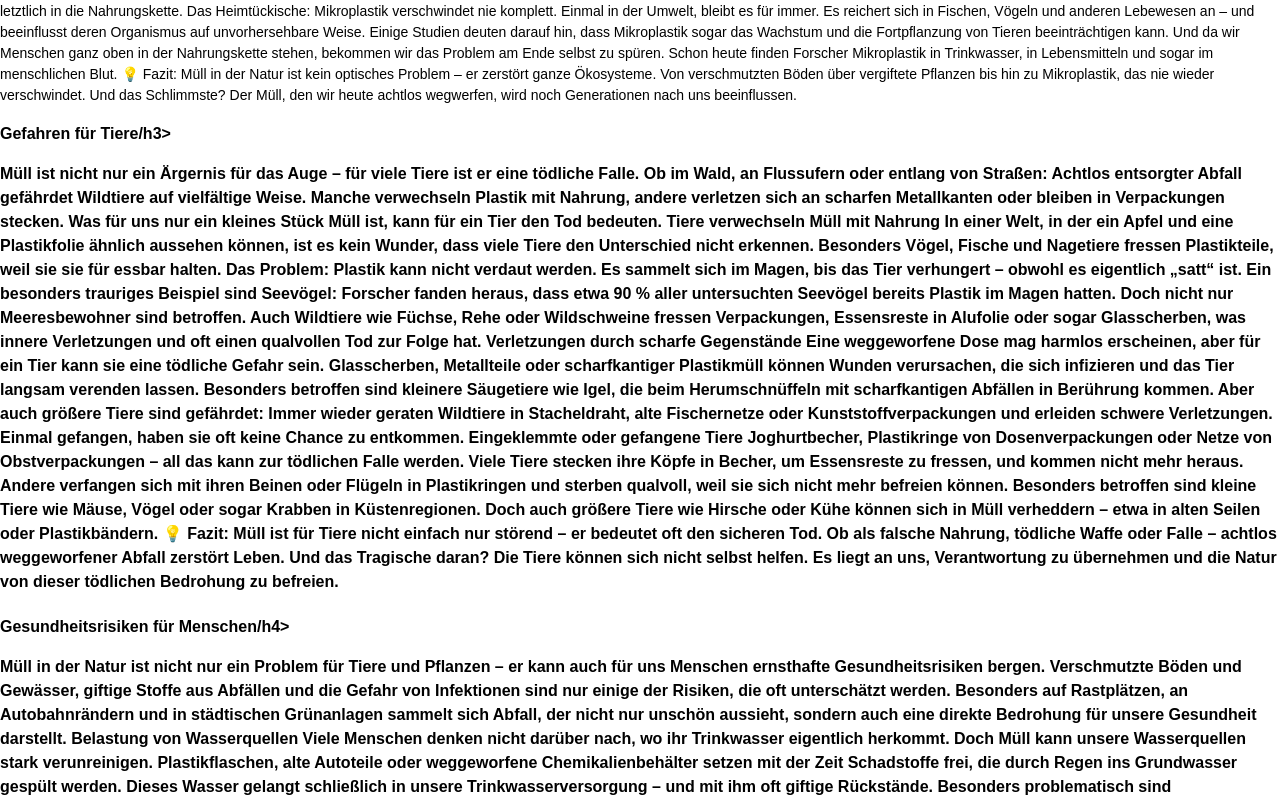
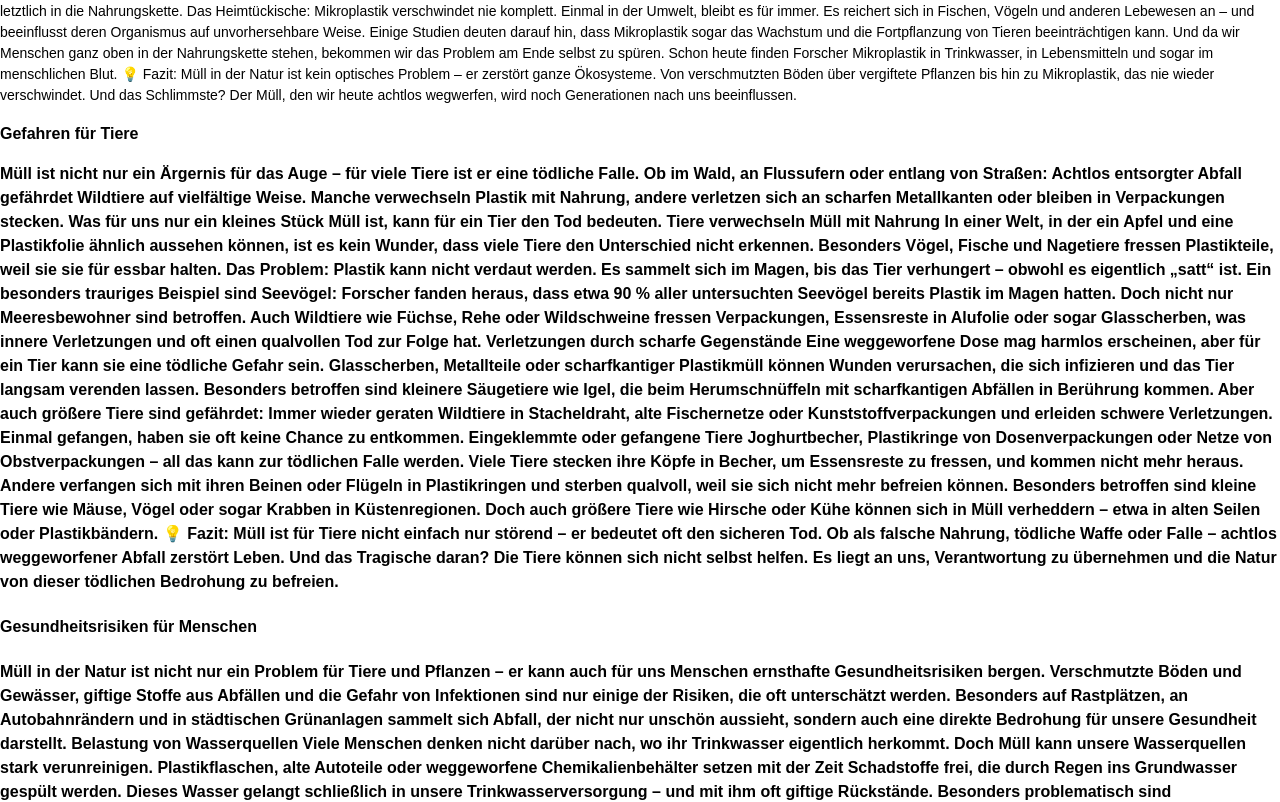
Before and after one commit to Flo86rian/mein-blog, a plain HTML site: page blog/2025-03-19-muell-in-der-natur.html in a window 1280 px wide. Shown: the part 520-1322 px from the top of the page. Drawn offline with Linux system fonts and the light colour scheme.

Commit message:
Update 2025-03-19-muell-in-der-natur.html

```diff
--- a/blog/2025-03-19-muell-in-der-natur.html
+++ b/blog/2025-03-19-muell-in-der-natur.html
@@ -44,7 +44,7 @@ Und da wir Menschen ganz oben in der Nahrungskette stehen, bekommen wir das Prob
 
 💡 Fazit: Müll in der Natur ist kein optisches Problem – er zerstört ganze Ökosysteme. Von verschmutzten Böden über vergiftete Pflanzen bis hin zu Mikroplastik, das nie wieder verschwindet. Und das Schlimmste? Der Müll, den wir heute achtlos wegwerfen, wird noch Generationen nach uns beeinflussen.</p>
 
-    <h3>Gefahren für Tiere/h3>
+    <h3>Gefahren für Tiere<h3>
     <p>Müll ist nicht nur ein Ärgernis für das Auge – für viele Tiere ist er eine tödliche Falle. Ob im Wald, an Flussufern oder entlang von Straßen: Achtlos entsorgter Abfall gefährdet Wildtiere auf vielfältige Weise. Manche verwechseln Plastik mit Nahrung, andere verletzen sich an scharfen Metallkanten oder bleiben in Verpackungen stecken. Was für uns nur ein kleines Stück Müll ist, kann für ein Tier den Tod bedeuten.
 
 Tiere verwechseln Müll mit Nahrung
@@ -62,7 +62,7 @@ Besonders betroffen sind kleine Tiere wie Mäuse, Vögel oder sogar Krabben in K
 
 💡 Fazit: Müll ist für Tiere nicht einfach nur störend – er bedeutet oft den sicheren Tod. Ob als falsche Nahrung, tödliche Waffe oder Falle – achtlos weggeworfener Abfall zerstört Leben. Und das Tragische daran? Die Tiere können sich nicht selbst helfen. Es liegt an uns, Verantwortung zu übernehmen und die Natur von dieser tödlichen Bedrohung zu befreien.</p>
 
-    <h4>Gesundheitsrisiken für Menschen/h4>
+    <h4>Gesundheitsrisiken für Menschen<h4>
     <p>Müll in der Natur ist nicht nur ein Problem für Tiere und Pflanzen – er kann auch für uns Menschen ernsthafte Gesundheitsrisiken bergen. Verschmutzte Böden und Gewässer, giftige Stoffe aus Abfällen und die Gefahr von Infektionen sind nur einige der Risiken, die oft unterschätzt werden. Besonders auf Rastplätzen, an Autobahnrändern und in städtischen Grünanlagen sammelt sich Abfall, der nicht nur unschön aussieht, sondern auch eine direkte Bedrohung für unsere Gesundheit darstellt.
 
 Belastung von Wasserquellen
```
